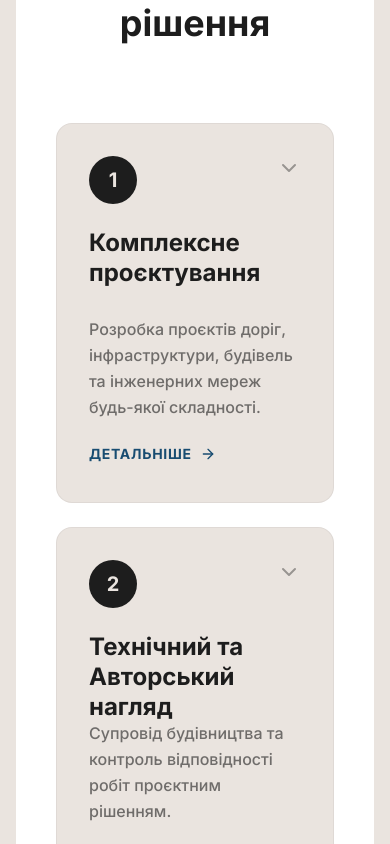
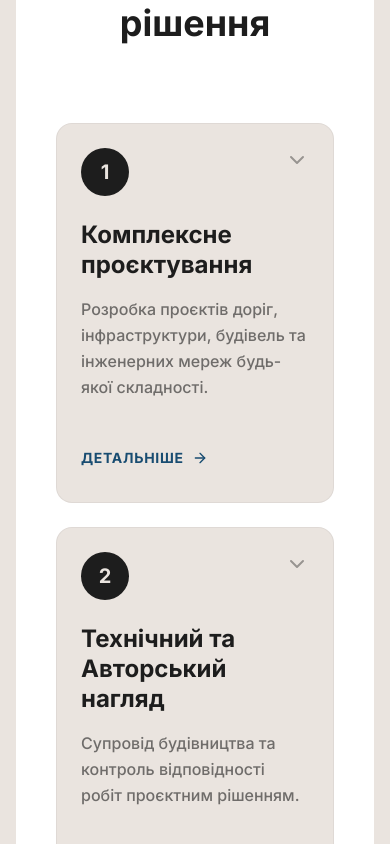
Before and after one commit to taraslukashyk/via_pro, a React (Vite) app: page / in a window 390 px wide. Shown: the part 2980-3824 px from the top of the page. Built offline with nearby package versions, Linux system fonts and the light colour scheme.

Commit message:
виправив картку послух деназалив текст один на один

```diff
--- a/src/components/ui/ServiceCard.tsx
+++ b/src/components/ui/ServiceCard.tsx
@@ -24,8 +24,8 @@ export const ServiceCard: React.FC<ServiceCardProps> = ({ index, title, intro, d
                 animate: { opacity: 1, y: 0 }
             }}
             onClick={() => setIsOpen(!isOpen)}
-            className={`p-8 md:p-10 rounded-2xl bg-background border transition-all duration-300 group cursor-pointer flex flex-col
-                ${isOpen ? 'border-accent shadow-lg h-[750px] overflow-y-auto' : 'border-foreground/5 hover:shadow-xl hover:border-accent/30 h-[380px] overflow-hidden'}
+            className={`p-6 md:p-10 rounded-2xl bg-background border transition-all duration-300 group cursor-pointer flex flex-col
+                ${isOpen ? 'border-accent shadow-lg h-auto md:h-[750px] overflow-y-auto' : 'border-foreground/5 hover:shadow-xl hover:border-accent/30 h-auto md:h-[380px] overflow-hidden'}
             `}
         >
             <div className="flex flex-col h-full">
@@ -45,9 +45,9 @@ export const ServiceCard: React.FC<ServiceCardProps> = ({ index, title, intro, d
                         </motion.div>
                     </div>
 
-                    <motion.h3 layout="position" className="text-2xl font-bold mb-4 leading-tight whitespace-pre-line h-[72px]">{title}</motion.h3>
+                    <motion.h3 layout="position" className="text-2xl font-bold mb-4 leading-tight whitespace-pre-line h-auto md:h-[72px]">{title}</motion.h3>
 
-                    <motion.p layout="position" className="text-foreground/60 leading-relaxed mb-6 font-medium h-[80px]">
+                    <motion.p layout="position" className="text-foreground/60 leading-relaxed mb-6 font-medium h-auto md:h-[80px]">
                         {intro}
                     </motion.p>
 
```
